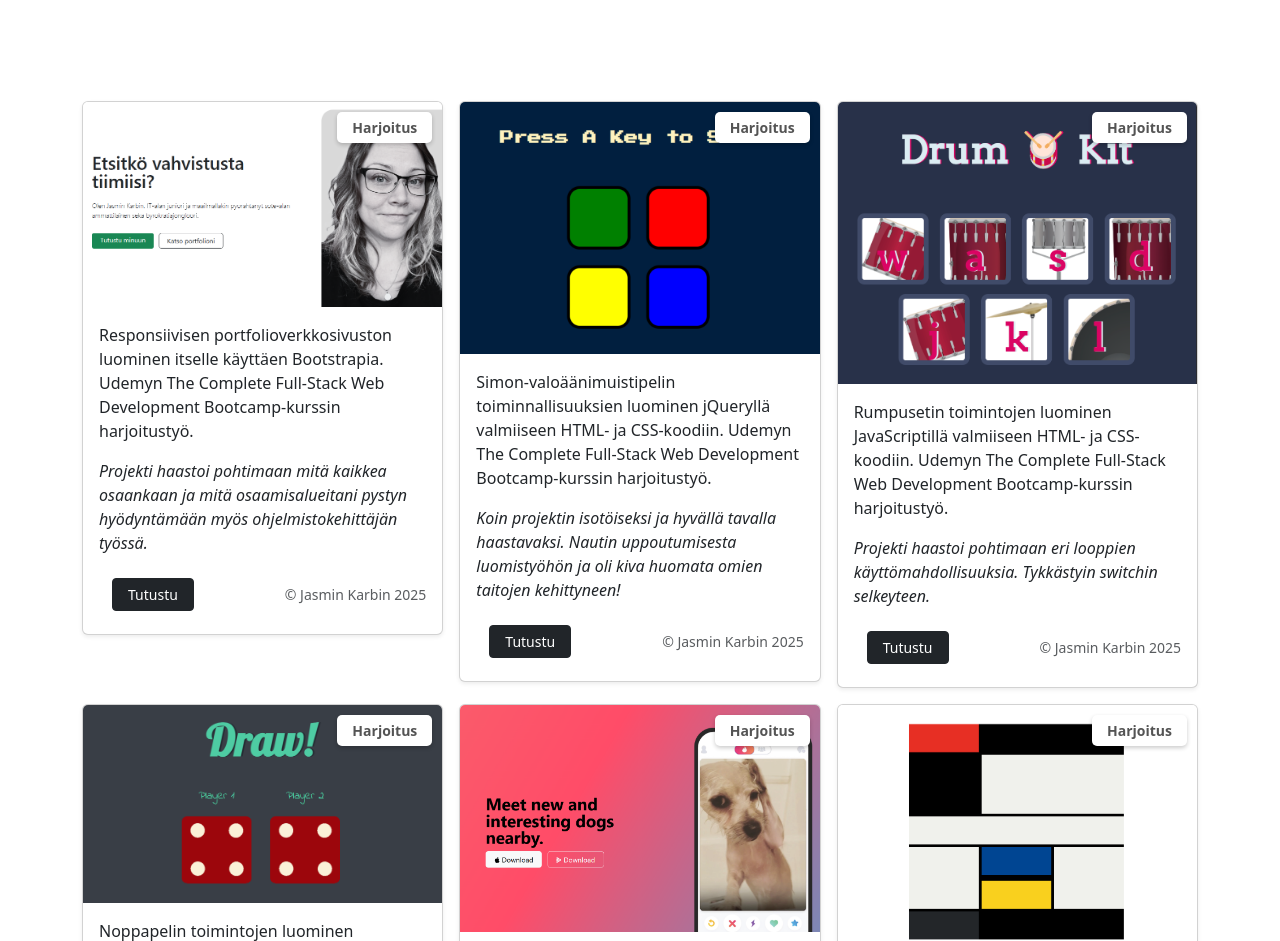
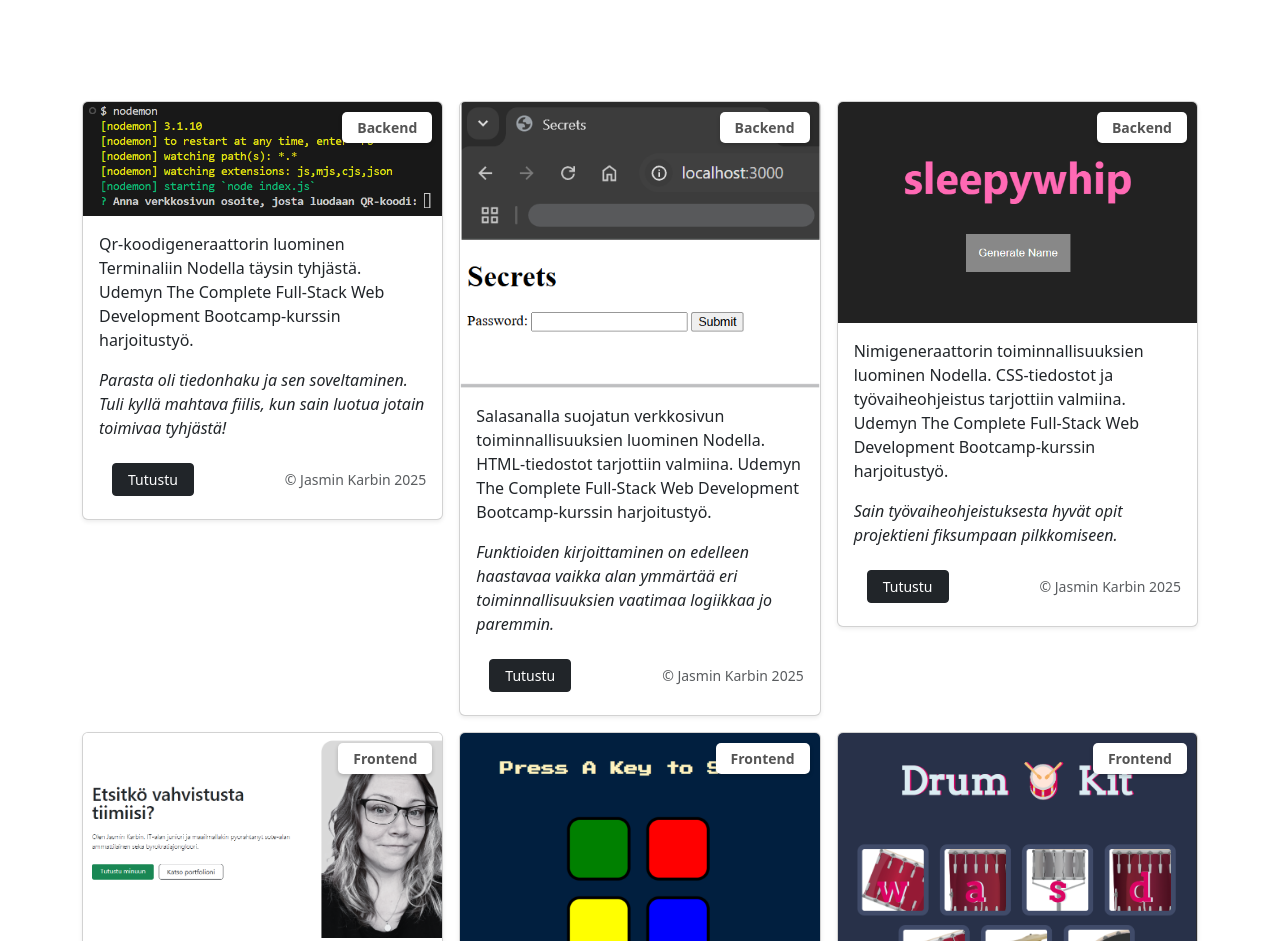
Before and after one commit to Brujavieja/my-cv, a plain HTML site: page portfolio.html in a window 1280 px wide. Shown: the part 586-1527 px from the top of the page. Drawn offline with nearby package versions, Linux system fonts and the light colour scheme.

Commit message:
Portfolio päivitetty

```diff
--- a/portfolio.html
+++ b/portfolio.html
@@ -65,15 +65,89 @@
       <div class="container mt-5">
         <div class="row row-cols-1 row-cols-sm-2 row-cols-md-3 g-3">
 
+<!-- UUSI PROJEKTI TÄHÄN -->
+
+<!-- QR-koodigeneraattori -->
+          <div class="col">
+            <div class="card shadow-sm">
+              <div class="ribbon">Backend</div>
+              <a href="https://github.com/Brujavieja/qr">
+                <img src="./images/qr.png" class="card-img-top img-fluid w-100" alt="">
+              </a>
+              <div class="card-body">
+                <p class="card-text text-start">
+                  Qr-koodigeneraattorin luominen Terminaliin Nodella täysin tyhjästä.
+                  Udemyn The Complete Full-Stack Web Development Bootcamp-kurssin harjoitustyö.
+                </p>
+                <p class="fst-italic">Parasta oli tiedonhaku ja sen soveltaminen. Tuli kyllä mahtava fiilis, kun sain luotua jotain toimivaa tyhjästä!</p>
+                <div class="d-flex justify-content-between align-items-center">
+                  <div class="btn">
+                    <a href="https://github.com/Brujavieja/qr" type="button" class="btn btn-sm btn-dark">Tutustu</a>
+                  </div>
+                  <small class="text-body-secondary">© Jasmin Karbin 2025</small>
+                </div>
+              </div>
+            </div>
+          </div>
+
+<!-- Salainen verkkosivu -->
+          <div class="col">
+            <div class="card shadow-sm">
+              <div class="ribbon">Backend</div>
+              <a href="https://github.com/Brujavieja/secrets">
+                <img src="./images/secrets.png" class="card-img-top img-fluid w-100" alt="">
+              </a>
+              <div class="card-body">
+                <p class="card-text text-start">
+                  Salasanalla suojatun verkkosivun toiminnallisuuksien luominen Nodella. HTML-tiedostot tarjottiin valmiina.
+                  Udemyn The Complete Full-Stack Web Development Bootcamp-kurssin harjoitustyö.
+                </p>
+                <p class="fst-italic">Funktioiden kirjoittaminen on edelleen haastavaa vaikka alan ymmärtää eri toiminnallisuuksien vaatimaa logiikkaa jo paremmin.</p>
+                <div class="d-flex justify-content-between align-items-center">
+                  <div class="btn">
+                    <a href="https://github.com/Brujavieja/secrets" type="button" class="btn btn-sm btn-dark">Tutustu</a>
+                  </div>
+                  <small class="text-body-secondary">© Jasmin Karbin 2025</small>
+                </div>
+              </div>
+            </div>
+          </div>
+
+<!-- Band Name Generator -->
+          <div class="col">
+            <div class="card shadow-sm">
+              <div class="ribbon">Backend</div>
+              <a href="https://github.com/Brujavieja/band-name-generator">
+                <img src="./images/band.png" class="card-img-top img-fluid w-100" alt="">
+              </a>
+              <div class="card-body">
+                <p class="card-text text-start">
+                  Nimigeneraattorin toiminnallisuuksien luominen Nodella. CSS-tiedostot ja työvaiheohjeistus tarjottiin valmiina.
+                  Udemyn The Complete Full-Stack Web Development Bootcamp-kurssin harjoitustyö.
+                </p>
+                <p class="fst-italic">Sain työvaiheohjeistuksesta hyvät opit projektieni fiksumpaan pilkkomiseen.
+
+                </p>
+                <div class="d-flex justify-content-between align-items-center">
+                  <div class="btn">
+                    <a href="https://github.com/Brujavieja/band-name-generator" type="button" class="btn btn-sm btn-dark">Tutustu</a>
+                  </div>
+                  <small class="text-body-secondary">© Jasmin Karbin 2025</small>
+                </div>
+              </div>
+            </div>
+          </div>
+
 <!-- jasminkarbin.fi -->
           <div class="col">
             <div class="card shadow-sm">
-              <div class="ribbon">Harjoitus</div>
+              <div class="ribbon">Frontend</div>
               <img src="./images/jasminkarbin.fi.png" class="card-img-top img-fluid w-100" alt="">
               <div class="card-body">
                 <p class="card-text text-start">
                   Responsiivisen portfolioverkkosivuston luominen itselle käyttäen Bootstrapia.
-                  Udemyn The Complete Full-Stack Web Development Bootcamp-kurssin harjoitustyö.                  </p>
+                  Udemyn The Complete Full-Stack Web Development Bootcamp-kurssin harjoitustyö.
+                </p>
                 <p class="fst-italic">Projekti haastoi pohtimaan mitä kaikkea osaankaan ja mitä osaamisalueitani pystyn hyödyntämään myös ohjelmistokehittäjän työssä.</p>
                 <div class="d-flex justify-content-between align-items-center">
                   <div class="btn">
@@ -85,12 +159,10 @@
             </div>
           </div>
 
-<!-- UUSI PROJEKTI TÄHÄN -->
-
 <!-- Simon valoäänimuistipeli -->
           <div class="col">
             <div class="card shadow-sm">
-              <div class="ribbon">Harjoitus</div>
+              <div class="ribbon">Frontend</div>
               <img src="./images/projekti-simon.png" class="card-img-top img-fluid w-100" alt="">
               <div class="card-body">
                 <p class="card-text text-start">
@@ -111,7 +183,7 @@
 <!-- Rumpusetti -->
           <div class="col">
             <div class="card shadow-sm">
-              <div class="ribbon">Harjoitus</div>
+              <div class="ribbon">Frontend</div>
               <img src="./images/projekti-rumpusetti.png" class="card-img-top img-fluid w-100" alt="">
               <div class="card-body">
                 <p class="card-text text-start">
@@ -132,7 +204,7 @@
 <!-- Noppapeli -->
           <div class="col">
             <div class="card shadow-sm">
-              <div class="ribbon">Harjoitus</div>
+              <div class="ribbon">Frontend</div>
               <img src="./images/projekti-noppapeli.png" class="card-img-top img-fluid w-100" alt="">
               <div class="card-body">
                 <p class="card-text text-start">
@@ -153,7 +225,7 @@
 <!-- TinDog -->
           <div class="col">
             <div class="card shadow-sm">
-              <div class="ribbon">Harjoitus</div>
+              <div class="ribbon">Frontend</div>
               <img src="./images/projekti-tindog.png" class="card-img-top img-fluid w-100" alt="">
               <div class="card-body">
                 <p class="card-text text-start">
@@ -174,7 +246,7 @@
 <!-- Modrian Project -->
           <div class="col">
             <div class="card shadow-sm">
-              <div class="ribbon">Harjoitus</div>
+              <div class="ribbon">Frontend</div>
               <img src="./images/projekti-mondrian.png" class="card-img-top img-fluid w-100" alt="">
               <div class="card-body">
                 <p class="card-text text-start">
@@ -195,7 +267,7 @@
 <!-- Web Design Agency -->
           <div class="col">
             <div class="card shadow-sm">
-              <div class="ribbon">Harjoitus</div>
+              <div class="ribbon">Frontend</div>
               <img src="./images/projekti-creative.png" class="card-img-top img-fluid w-100" alt="">
               <div class="card-body">
                 <p class="card-text text-start">
@@ -216,7 +288,7 @@
 <!-- Meme -->
           <div class="col">
             <div class="card shadow-sm">
-              <div class="ribbon">Harjoitus</div>
+              <div class="ribbon">Frontend</div>
               <img src="./images/projekti-meme.png" class="card-img-top img-fluid w-100" alt="Turhautunut kissa istuu ämpärissä ja sanoo: Kun koodi ei tottele ja päädyt pohtimaan elämänvalintojasi.">
               <div class="card-body">
                 <p class="card-text text-start">
```
Also changed, not shown: images/band.png (added), images/qr.png (added), images/secrets.png (added).
